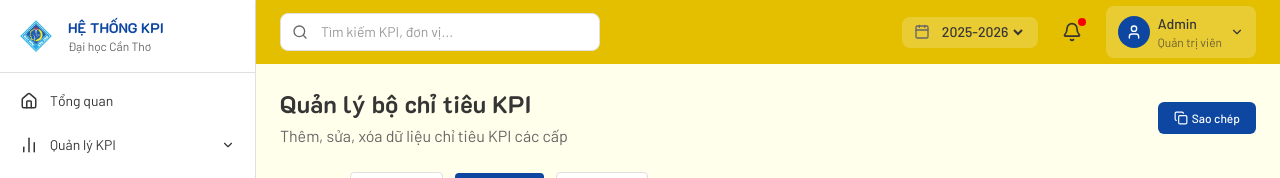
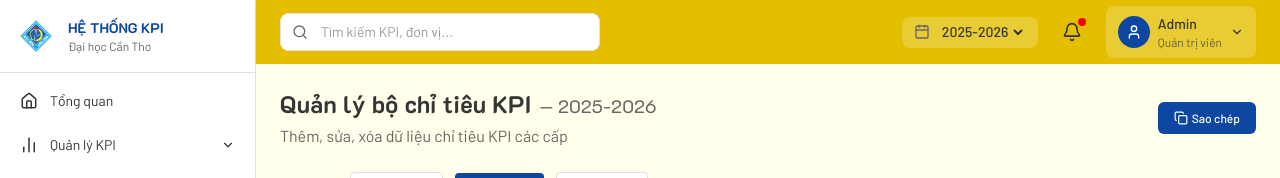
Before and after one commit to thanhnhan6483/kpi-ctu, a Next.js app: page /admin/kpi-data in a window 1280 px wide. Shown: the top 178 px of the page. Built offline with nearby package versions, Linux system fonts and the light colour scheme.

Commit message:
feat: hiển thị năm học đang thao tác trên tiêu đề trang

```diff
--- a/src/app/admin/kpi-data/page.tsx
+++ b/src/app/admin/kpi-data/page.tsx
@@ -100,7 +100,9 @@ export default function KPIDataPage() {
     <div className="space-y-6">
       <div className="flex items-center justify-between">
         <div>
-          <h1 className="text-2xl font-heading font-bold text-text-dark">Quản lý bộ chỉ tiêu KPI</h1>
+          <h1 className="text-2xl font-heading font-bold text-text-dark">Quản lý bộ chỉ tiêu KPI
+            {selectedYearId && <span className="text-lg font-normal text-text-light ml-2">— {years.find(y => y.id === selectedYearId)?.name || ''}</span>}
+          </h1>
           <p className="text-text-light mt-1">Thêm, sửa, xóa dữ liệu chỉ tiêu KPI các cấp</p>
         </div>
         <button onClick={handleCloneClick} className="btn-primary flex items-center gap-1 text-xs">
```
